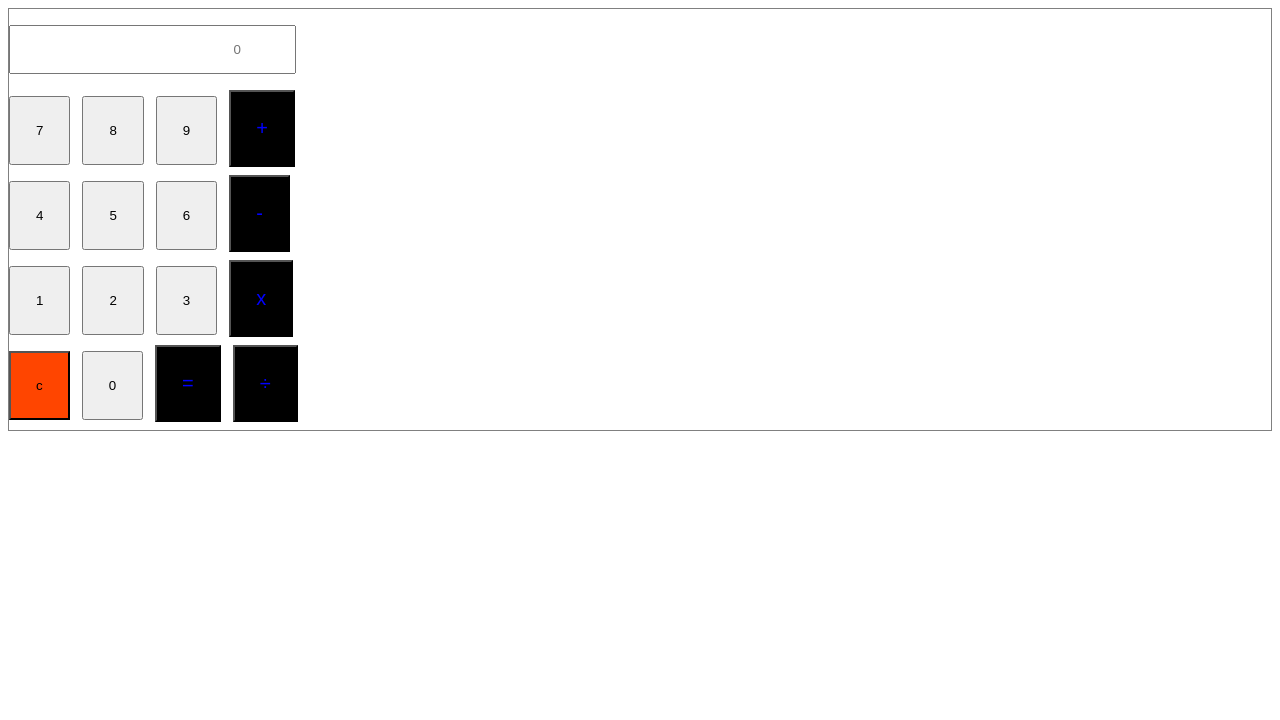
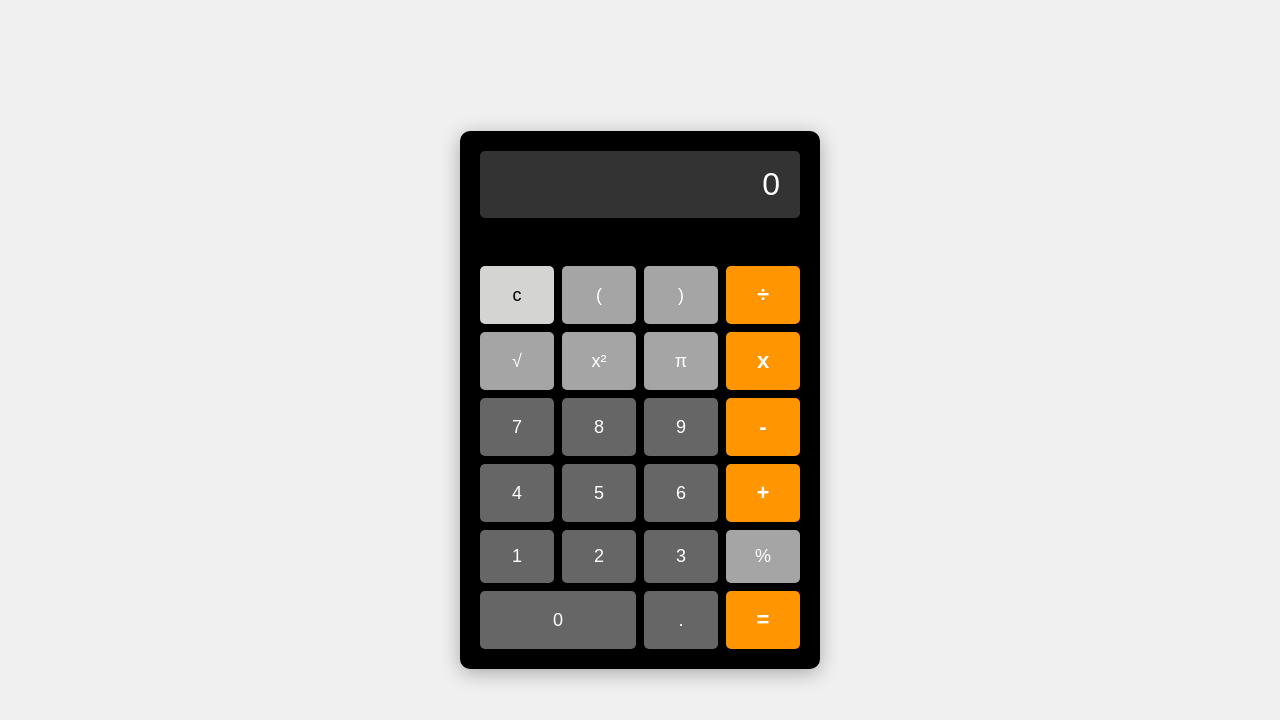
Before and after one commit to ThaboChambule/Calculator, a plain HTML site: page index.html in a window 1280 px wide. Drawn offline with Linux system fonts and the light colour scheme.

Commit message:
add readonly keyword add type button to prevent form submission add aria-label add "box-sizing: border-box" it makes padding/border included in width calculations add display:flex this centers the calculator horizontally and vertically add min-height: 100vh which makes body full viewport height (100% of screen) add a blackground-color

```diff
--- a/index.html
+++ b/index.html
@@ -7,28 +7,55 @@
     <link rel="stylesheet" href="styles/style.css" />
   </head>
   <body>
-    <div class="Container">
-      <p><input class="input js-display" placeholder="0" /></p>
-      <button class="number" data-value="7">7</button>
-      <button class="number" data-value="8">8</button>
-      <button class="number" data-value="9">9</button>
-      <button class="operator opp" data-value="+">+</button>
-      <br />
-      <button class="number" data-value="4">4</button>
-      <button class="number" data-value="5">5</button>
-      <button class="number" data-value="6">6</button>
-      <button class="operator opp" data-value="-">-</button>
-      <br />
-      <button class="number" data-value="1" class="one">1</button>
-      <button class="number" data-value="2">2</button>
-      <button class="number" data-value="3">3</button>
-      <button class="operator opp" data-value="x">x</button>
-      <br />
-      <button class="clear">c</button>
-      <button class="number" data-value="0">0</button>
-      <button class="equal opp">=</button>
-      <button class="operator opp" data-value="÷">÷</button>
-    </div>
+    <!------use main instead of div---->
+    <main class="Container">
+       <input type="text" class="input js-display" value="0" readonly aria-label="Calculator display" aria-live="polite">0</input>
+
+
+      <form class="button-grid">
+
+           <!----This will be Row 1--------->
+      <button type="button"  class="clear" aria-label="Clear">c</button>
+      <button type="button"  class="operator" data-value="(" aria-label="Open Bracket">(</button>
+      <button type="button"  class="operator" data-value=")" aria-label="Close Bracket">)</button>
+      <button type="button"  class="operator opp" data-value="÷" aria-label="Divide">÷</button>
+
+
+      <!----This will be Row 2--------->
+      <button type="button" class="operator" data-value="√" aria-label="Square Root">√</button>
+        <button type="button" class="operator" data-value="^" aria-label="Power">x²</button>
+        <button type="button" class="operator" data-value="π" aria-label="Pi">π</button>
+      <button type="button"  class="operator opp" data-value="x" aria-label="Multiply">x</button>
+
+
+       <!----This will be Row 3--------->
+      <button type="button" class="number" data-value="7">7</button>
+      <button type="button"  class="number" data-value="8">8</button>
+      <button type="button"  class="number" data-value="9">9</button>
+      <button type="button"  class="operator opp" data-value="-" aria-label="Subtract">-</button>
+
+       <!----This will be Row 4--------->
+      <button type="button"  class="number" data-value="4">4</button>
+      <button type="button"  class="number" data-value="5">5</button>
+      <button type="button"  class="number" data-value="6">6</button>
+      <button type="button"  class="operator opp" data-value="+" aria-label="Add">+</button>
+
+
+       <!----This will be Row 5--------->
+       <button type="button"  class="number" data-value="1">1</button>
+      <button type="button"  class="number" data-value="2">2</button>
+      <button type="button"  class="number" data-value="3">3</button>
+      <button type="button" class="operator" data-value="%" arial-label="Percentage">%</button>
+
+
+
+      <!------This will be row 6---------->
+      <button type="button"  class="number zero" data-value="0">0</button>
+      <button type="button" class="number" data-value="." arial-label="Decimal">.</button>
+      <button type="button"  class="equal opp" aria-label="Equal">=</button>
+      </form>
+
+    </main>
 
     <script src="scripts/script.js"></script>
   </body>
--- a/styles/style.css
+++ b/styles/style.css
@@ -1,23 +1,107 @@
+* {
+  margin: 0;
+  padding: 0;
+  box-sizing: border-box;
+}
+
+body {
+  font-family: Arial, sans-serif;
+  background-color: #f0f0f0;
+  display: flex;
+  justify-content: center;
+  align-items: center;
+  min-height: 100vh;
+}
+
+.Container {
+  background-color: black;
+  border-radius: 10px;
+  padding: 20px;
+  box-shadow: 0 4px 20px rgba(0, 0, 0, 0.3);
+  max-width: 360px;
+}
+
+.input {
+  width: 100%;
+  padding: 15px 20px;
+  font-size: 32px;
+  text-align: right;
+  background-color: #333;
+  color: white;
+  border: none;
+  border-radius: 5px;
+  margin-bottom: 15px;
+}
+
+.button-grid {
+  display: grid;
+  grid-template-columns: repeat(4, 1fr);
+  gap: 8px;
+  margin-top: 15px;
+}
+
 button {
-  padding: 25px;
-  margin-bottom: 8px;
-  margin-right: 8px;
+  padding: 16px;
+  font-size: 18px;
+  border: none;
+  border-radius: 5px;
+  cursor: pointer;
+  background-color: #444;
+  color: white;
+  transition: background-color 0.2s, transform 0.1s;
+  user-select: none;
 }
-.input {
-  padding: 53px;
-  padding-top: 15px;
-  padding-bottom: 15px;
-  text-align: right;
+
+button:hover {
+  background-color: #555;
 }
-.Container {
-  border: 1px solid gray;
 
+button:focus {
+  outline: 2px solid #ff9500;
+  outline-offset: 2px;
 }
-.opp{
-  background-color: black;
-  color: blue;
-  font-size: 20px;
+
+button:active {
+  transform: scale(0.95);
 }
-.clear{
-  background-color: orangered;
+
+.number {
+  background-color: #666;
 }
+
+.number:hover {
+  background-color: #777;
+}
+
+.operator {
+  background-color: #a5a5a5;
+  color: white;
+}
+
+.operator:hover {
+  background-color: #b5b5b5;
+}
+
+.zero {
+  grid-column: span 2;
+}
+
+.opp {
+  background-color: #ff9500;
+  color: white;
+  font-size: 22px;
+  font-weight: bold;
+}
+
+.opp:hover {
+  background-color: #ffb143;
+}
+
+.clear {
+  background-color: #d4d4d2;
+  color: black;
+}
+
+.clear:hover {
+  background-color: #e5e5e3;
+}
```
Also changed, not shown: scripts/script.js (line endings or trailing spaces).
